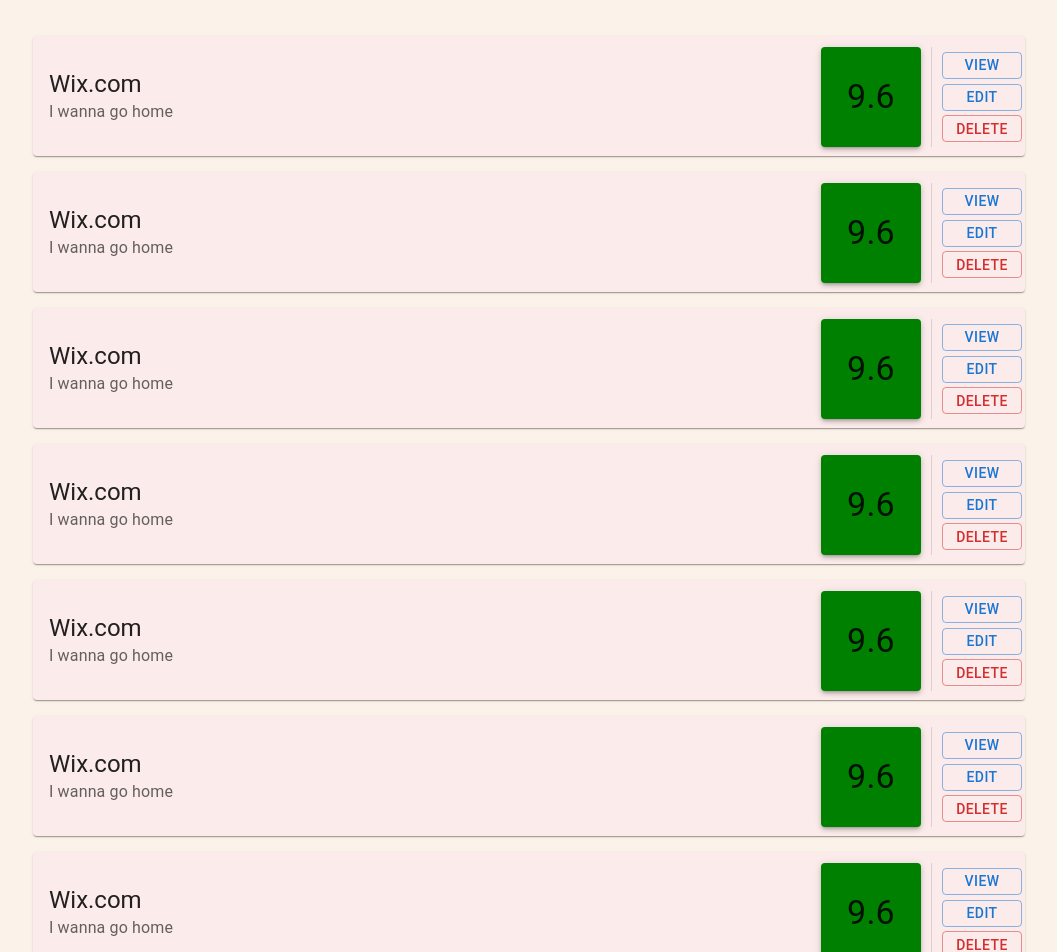
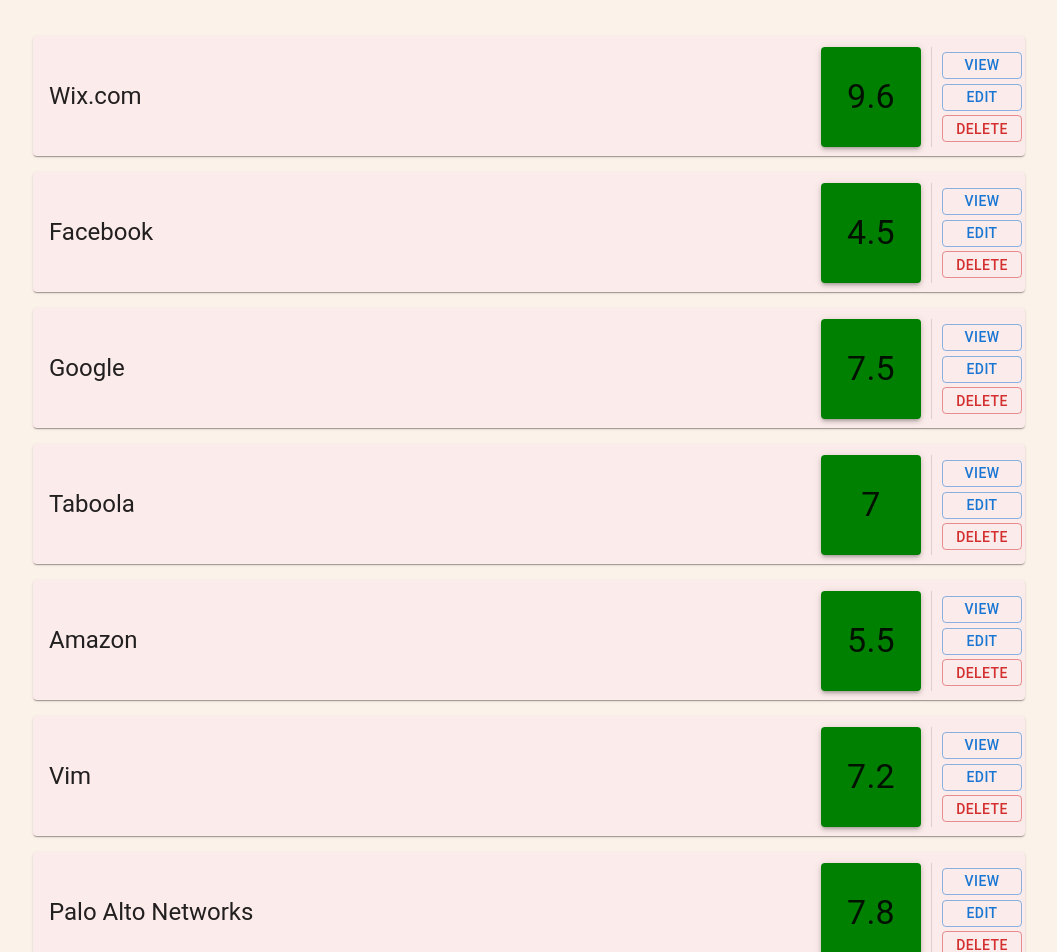
Before and after one commit to OmerTavor/job-rate, a React (Create React App) app: page / in a window 1280 px wide. Shown: the top 952 px of the page, without its empty margins (111-1168 px from the left). Built offline with nearby package versions, Linux system fonts and the light colour scheme.

Commit message:
Dynamic data connection to JobCardList
Connected dynamic dummy data to JobCardList and handling it in the various components.

```diff
--- a/src/components/JobCard/index.js
+++ b/src/components/JobCard/index.js
@@ -12,13 +12,13 @@
 } from '@mui/material';
 import styles from './styles';
 
-const JobCard = () => {
+const JobCard = (props) => {
   return (
     <Card sx={styles.jobCardStyle}>
-      <CardHeader title="Wix.com" subheader="I wanna go home" />
+      <CardHeader title={props.companyName} />
       <CardContent sx={styles.jobCardContentStyle}>
         <Paper elevation={3} sx={styles.gradeStyle}>
-          <Typography variant="h4">9.6</Typography>
+          <Typography variant="h4">{props.grade}</Typography>
         </Paper>
         <Divider orientation="vertical" flexItem={true} />
         <Box sx={styles.jobCardActionContainerStyle}>
--- a/src/components/JobCardList/index.js
+++ b/src/components/JobCardList/index.js
@@ -3,46 +3,22 @@
 import JobCard from '../JobCard';
 import styles from './styles';
 
-const JobCardList = () => {
-  //   const renderJobCards = () => {
+const JobCardList = ({ jobCardListData }) => {
+  const renderJobCards = () => {
+    console.log(jobCardListData);
+    return jobCardListData.map((jobCardData) => {
+      return (
+        <ListItem key={jobCardData.id}>
+          <JobCard
+            companyName={jobCardData.companyName}
+            grade={jobCardData.grade}
+          />
+        </ListItem>
+      );
+    });
+  };
 
-  //   };
-
-  return (
-    <List sx={styles.jobsListStyle}>
-      <ListItem>
-        <JobCard />
-      </ListItem>
-      <ListItem>
-        <JobCard />
-      </ListItem>
-      <ListItem>
-        <JobCard />
-      </ListItem>
-      <ListItem>
-        <JobCard />
-      </ListItem>
-      <ListItem>
-        <JobCard />
-      </ListItem>
-      <ListItem>
-        <JobCard />
-      </ListItem>
-      <ListItem>
-        <JobCard />
-      </ListItem>
-      <ListItem>
-        <JobCard />
-      </ListItem>
-      <ListItem>
-        <JobCard />
-      </ListItem>
-      <ListItem>
-        <JobCard />
-      </ListItem>
-
-    </List>
-  );
+  return <List sx={styles.jobsListStyle}>{renderJobCards()}</List>;
 };
 
 export default JobCardList;
--- a/src/pages/HomePage/index.js
+++ b/src/pages/HomePage/index.js
@@ -1,13 +1,51 @@
 import React from 'react';
 import JobCardList from '../../components/JobCardList';
 import styles from './styles.module.css';
+
+const jobCardsDummyData = [
+  {
+    id: '1',
+    companyName: 'Wix.com',
+    grade: 9.6,
+  },
+  {
+    id: '2',
+    companyName: 'Facebook',
+    grade: 4.5,
+  },
+  {
+    id: '3',
+    companyName: 'Google',
+    grade: 7.5,
+  },
+  {
+    id: '4',
+    companyName: 'Taboola',
+    grade: 7,
+  },
+  {
+    id: '5',
+    companyName: 'Amazon',
+    grade: 5.5,
+  },
+  {
+    id: '6',
+    companyName: 'Vim',
+    grade: 7.2,
+  },
+  {
+    id: '7',
+    companyName: 'Palo Alto Networks',
+    grade: 7.8,
+  },
+];
 
 const HomePage = () => {
   return (
     <div className={styles.homePageStyle}>
       {/* <div className={`${styles.jobsListStyle} ${styles.extra}`}> */}
       <div className={styles.jobsListContainerStyle}>
-        <JobCardList />
+        <JobCardList jobCardListData={jobCardsDummyData} />
       </div>
     </div>
   );
```
